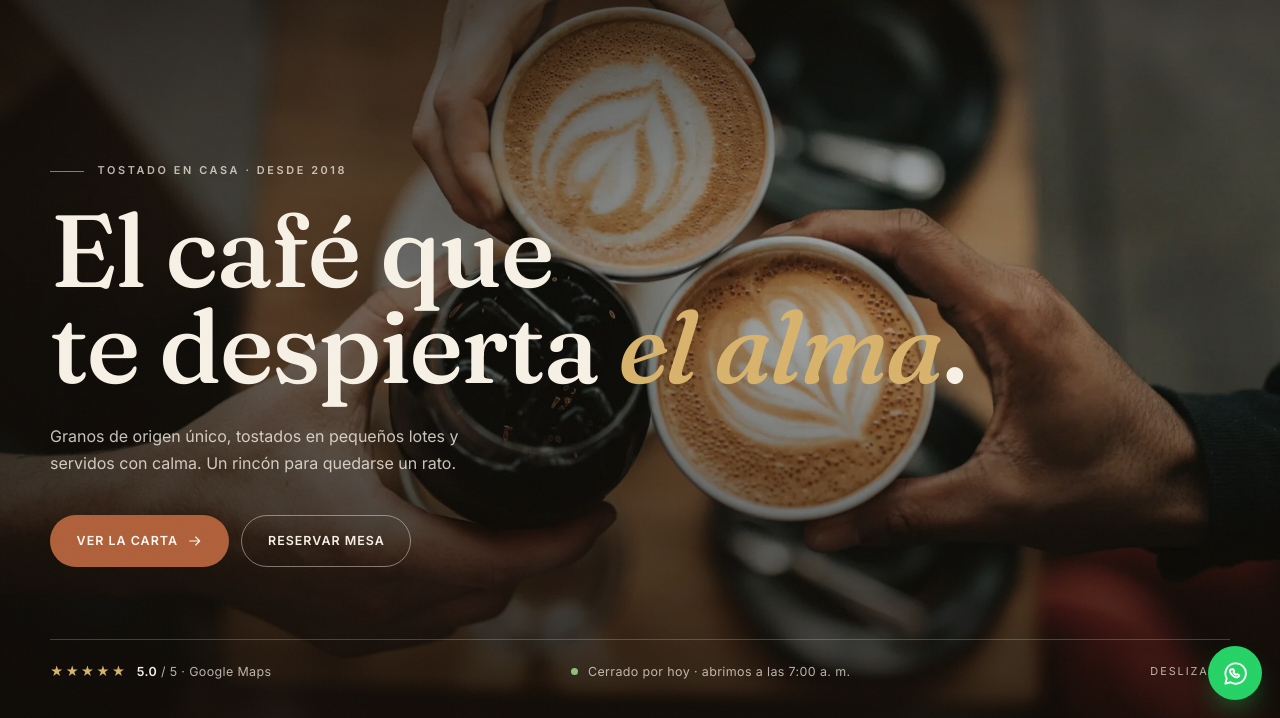
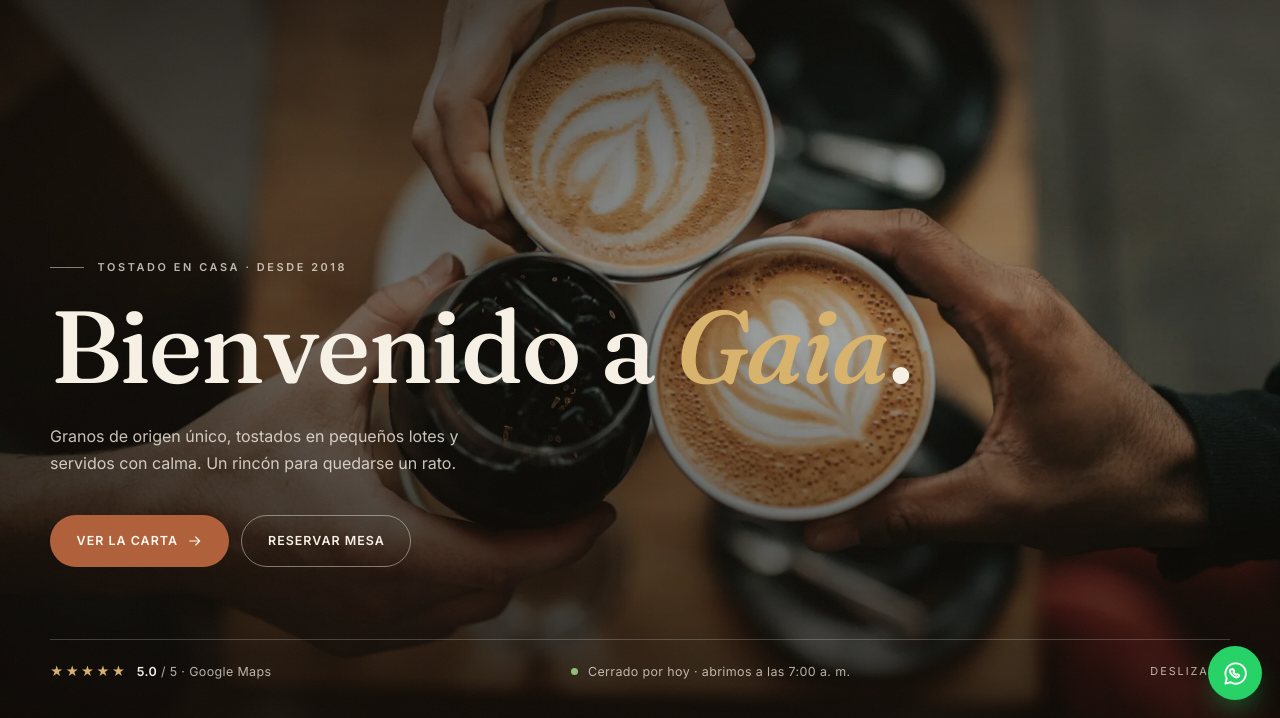
Before and after one commit to devqapro/CoffeeGaia, a plain HTML site: page index.html in a window 1280 px wide. Shown: the part 82-800 px from the top of the page. Drawn offline with Linux system fonts and the light colour scheme.

Commit message:
fix: cambiar el hero a Bienvenido a Gaia

```diff
--- a/index.html
+++ b/index.html
@@ -121,7 +121,7 @@
 
       <div class="container hero-inner">
         <p class="eyebrow eyebrow-light reveal">Tostado en casa · desde 2018</p>
-        <h1 class="reveal">El café que<br>te despierta <em>el alma</em>.</h1>
+        <h1 class="reveal">Bienvenido a <em>Gaia</em>.</h1>
         <p class="hero-copy reveal">Granos de origen único, tostados en pequeños lotes y servidos con calma. Un rincón para quedarse un rato.</p>
 
         <div class="hero-actions reveal">
```
